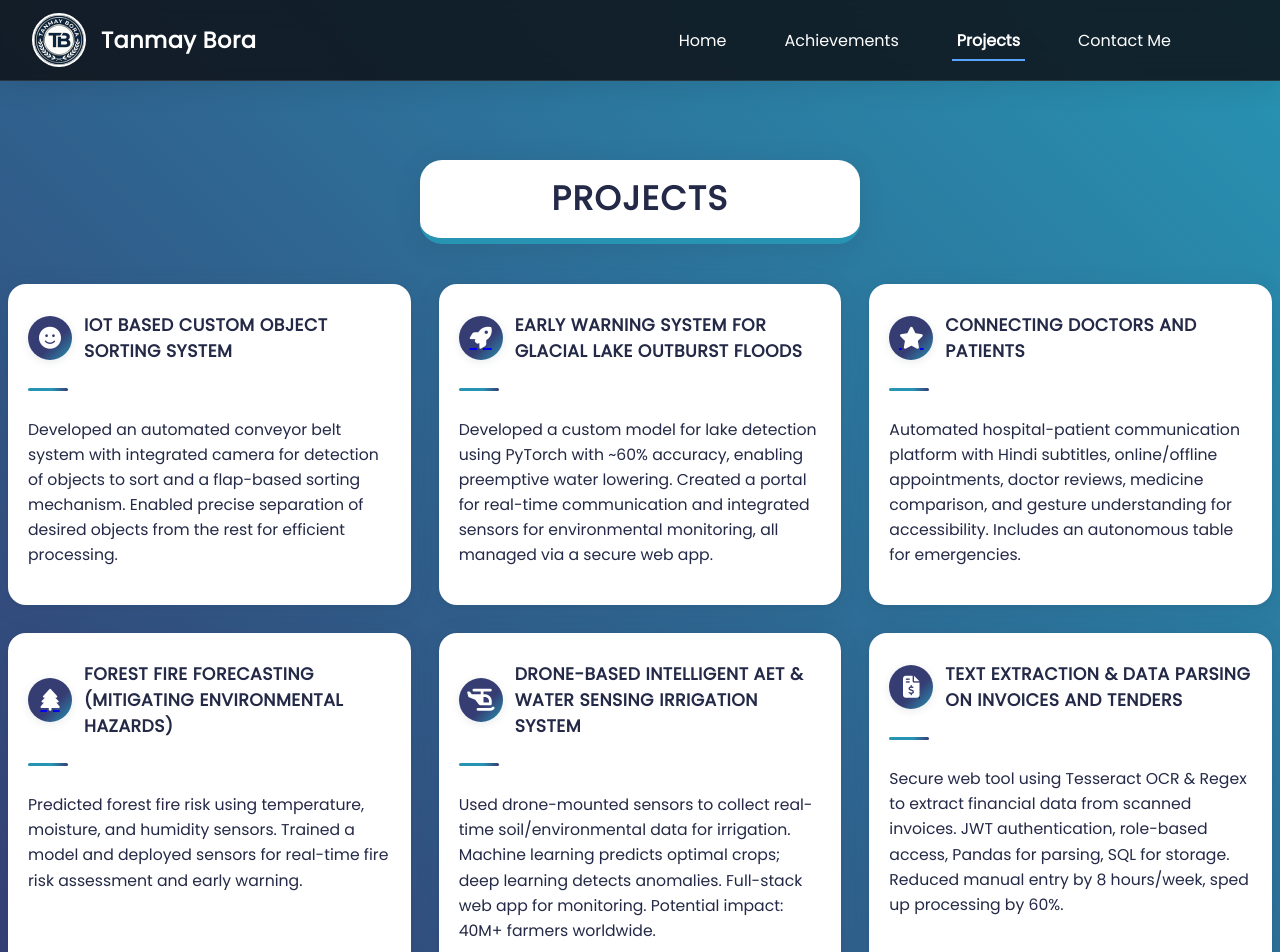
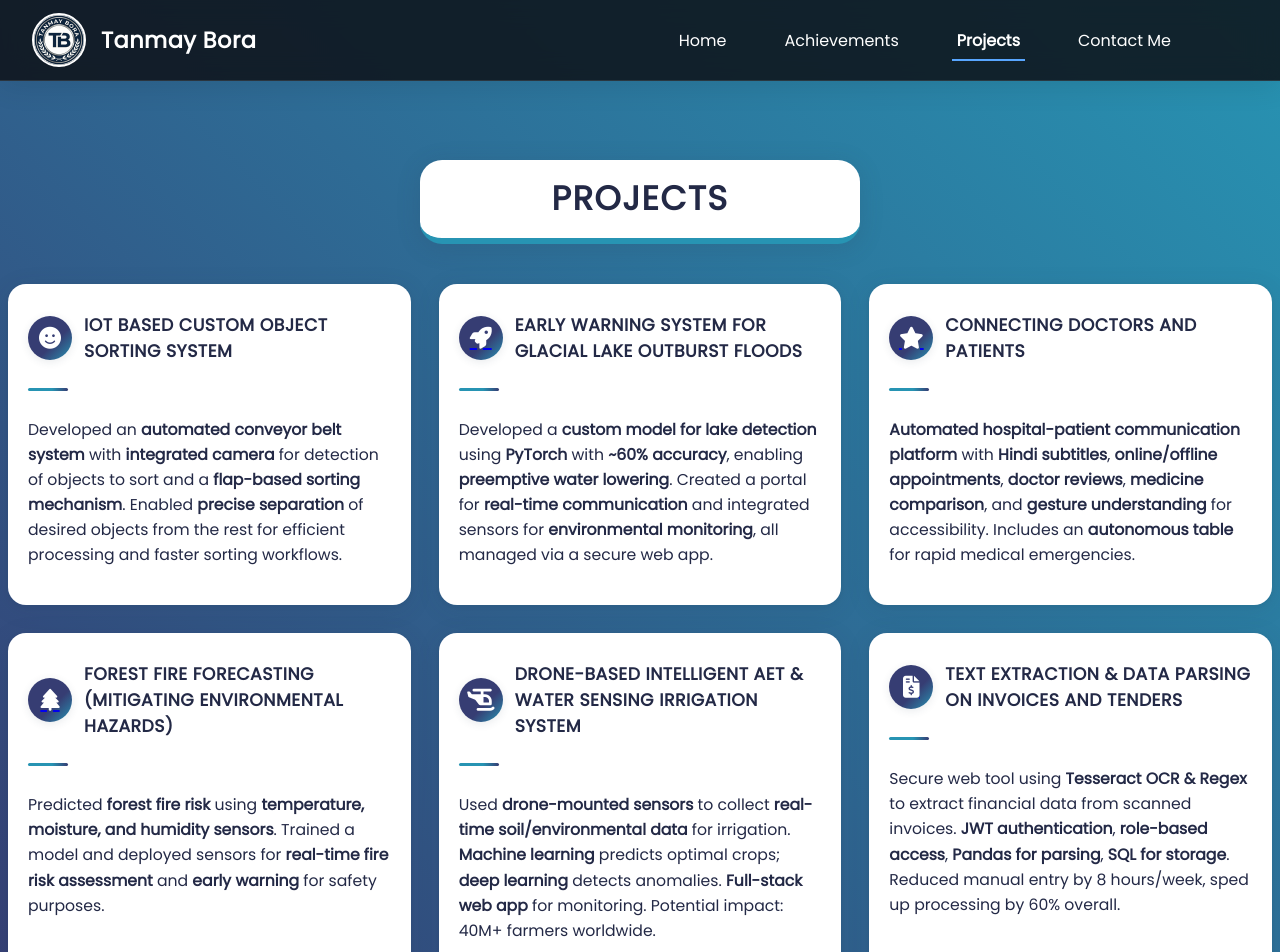
Before and after one commit to tanmay0329/Portfolio-Website, a React (Vite) app: page /Portfolio-Website/projects in a window 1280 px wide. Shown: the top 952 px of the page. Built offline with nearby package versions, Linux system fonts and the light colour scheme.

Commit message:
made projects page more interactable

```diff
--- a/src/pages/Projects.jsx
+++ b/src/pages/Projects.jsx
@@ -3,43 +3,61 @@ import React from 'react';
 const projectsData = [
   {
     title: 'IOT Based Custom Object Sorting System',
-    description:
-      'Developed an automated conveyor belt system with integrated camera for detection of objects to sort and a flap-based sorting mechanism. Enabled precise separation of desired objects from the rest for efficient processing.',
+    description: (
+      <>
+        Developed an <b>automated conveyor belt system</b> with <b>integrated camera</b> for detection of objects to sort and a <b>flap-based sorting mechanism</b>. Enabled <b>precise separation</b> of desired objects from the rest for efficient processing and faster sorting workflows.
+      </>
+    ),
     icon: 'fas fa-smile',
     link: null, // No link for this one
   },
   {
     title: 'Early Warning System for Glacial Lake Outburst Floods',
-    description:
-      'Developed a custom model for lake detection using PyTorch with ~60% accuracy, enabling preemptive water lowering. Created a portal for real-time communication and integrated sensors for environmental monitoring, all managed via a secure web app.',
+    description: (
+      <>
+        Developed a <b>custom model for lake detection</b> using <b>PyTorch</b> with <b>~60% accuracy</b>, enabling <b>preemptive water lowering</b>. Created a portal for <b>real-time communication</b> and integrated sensors for <b>environmental monitoring</b>, all managed via a secure web app.
+      </>
+    ),
     icon: 'fas fa-rocket',
     link: 'https://github.com/tanmay0329/Cloud-Computing-Computer-Network-CP',
   },
   {
     title: 'Connecting Doctors and Patients',
-    description:
-      'Automated hospital-patient communication platform with Hindi subtitles, online/offline appointments, doctor reviews, medicine comparison, and gesture understanding for accessibility. Includes an autonomous table for emergencies.',
+    description: (
+      <>
+        <b>Automated hospital-patient communication platform</b> with <b>Hindi subtitles</b>, <b>online/offline appointments</b>, <b>doctor reviews</b>, <b>medicine comparison</b>, and <b>gesture understanding</b> for accessibility. Includes an <b>autonomous table</b> for rapid medical emergencies.
+      </>
+    ),
     icon: 'fas fa-star',
     link: 'https://github.com/tanmay0329/MEDILINEA-Connecting-Dcotors-Patients',
   },
   {
     title: 'Forest Fire Forecasting (Mitigating Environmental Hazards)',
-    description:
-      'Predicted forest fire risk using temperature, moisture, and humidity sensors. Trained a model and deployed sensors for real-time fire risk assessment and early warning.',
+    description: (
+      <>
+        Predicted <b>forest fire risk</b> using <b>temperature, moisture, and humidity sensors</b>. Trained a model and deployed sensors for <b>real-time fire risk assessment</b> and <b>early warning</b> for safety purposes.
+      </>
+    ),
     icon: 'fas fa-tree',
     link: 'https://github.com/tanmay0329/Forest-Fire-Detection-ML',
   },
   {
     title: 'Drone-based Intelligent AET & Water Sensing Irrigation System',
-    description:
-      'Used drone-mounted sensors to collect real-time soil/environmental data for irrigation. Machine learning predicts optimal crops; deep learning detects anomalies. Full-stack web app for monitoring. Potential impact: 40M+ farmers worldwide.',
+    description: (
+      <>
+        Used <b>drone-mounted sensors</b> to collect <b>real-time soil/environmental data</b> for irrigation. <b>Machine learning</b> predicts optimal crops; <b>deep learning</b> detects anomalies. <b>Full-stack web app</b> for monitoring. Potential impact: 40M+ farmers worldwide.
+      </>
+    ),
     icon: 'fas fa-helicopter',
     link: null,
   },
   {
     title: 'Text Extraction & Data Parsing on Invoices and Tenders',
-    description:
-      'Secure web tool using Tesseract OCR & Regex to extract financial data from scanned invoices. JWT authentication, role-based access, Pandas for parsing, SQL for storage. Reduced manual entry by 8 hours/week, sped up processing by 60%.',
+    description: (
+      <>
+        Secure web tool using <b>Tesseract OCR & Regex</b> to extract financial data from scanned invoices. <b>JWT authentication</b>, <b>role-based access</b>, <b>Pandas for parsing</b>, <b>SQL for storage</b>. Reduced manual entry by 8 hours/week, sped up processing by 60% overall.
+      </>
+    ),
     icon: 'fas fa-file-invoice-dollar',
     link: 'https://github.com/pranav8doshi/Tender_details_extraction',
   },
@@ -54,7 +72,8 @@ const Projects = () => {
         </h1>
         <div className="blocks-grid">
           {projectsData.map((project, index) => (
-            <div className="block" key={index}>
+            <div className="project-anim-wrapper" key={index}>
+              <div className="block">
                 <div className="icon-title">
                   {project.link ? (
                     <a href={project.link} target="_blank" rel="noreferrer">
@@ -74,6 +93,7 @@ const Projects = () => {
                 <div className="block-divider"></div>
                 <p className="small-para">{project.description}</p>
               </div>
+            </div>
           ))}
         </div>
       </div>
--- a/src/styles/web.css
+++ b/src/styles/web.css
@@ -519,7 +519,7 @@ body {
 }
 
 .block:hover {
-  transform: translateY(-12px) scale(1.045);
+  transform: translateY(-12px) scale(1.1);
   box-shadow: 0 20px 48px rgba(44, 62, 80, 0.20), 0 6px 24px rgba(44, 62, 80, 0.16);
   z-index: 2;
 }
@@ -681,32 +681,43 @@ body {
   }
 }
 
-.block {
+
+
+.project-anim-wrapper {
   opacity: 0;
   animation: fadeInUp 0.7s ease forwards;
+  display: flex;
+  flex-direction: column;
+  height: 100%;
 }
 
-.block:nth-child(1) {
+.block {
+  flex: 1;
+  display: flex;
+  flex-direction: column;
+}
+
+.project-anim-wrapper:nth-child(1) {
   animation-delay: 0.1s;
 }
 
-.block:nth-child(2) {
+.project-anim-wrapper:nth-child(2) {
   animation-delay: 0.2s;
 }
 
-.block:nth-child(3) {
+.project-anim-wrapper:nth-child(3) {
   animation-delay: 0.3s;
 }
 
-.block:nth-child(4) {
+.project-anim-wrapper:nth-child(4) {
   animation-delay: 0.4s;
 }
 
-.block:nth-child(5) {
+.project-anim-wrapper:nth-child(5) {
   animation-delay: 0.5s;
 }
 
-.block:nth-child(6) {
+.project-anim-wrapper:nth-child(6) {
   animation-delay: 0.6s;
 }
 
```
Lines whose indentation alone changed are shown as unchanged.
